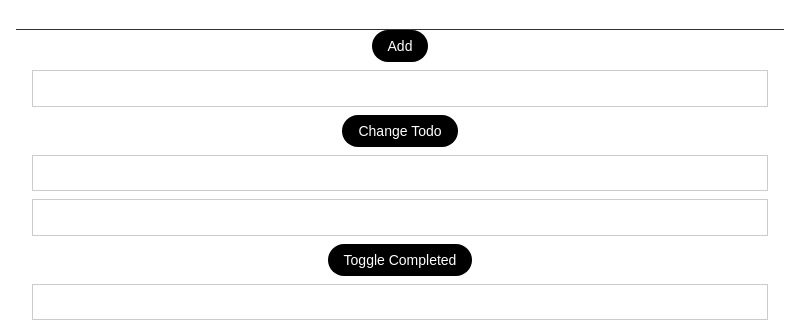
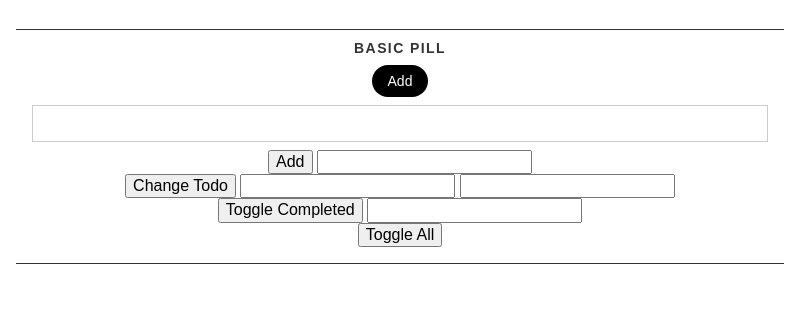
Before and after one commit to brian-cooney/Practical-JavaScript-Todo-list, a plain HTML site: page index.html in a window 1280 px wide. Shown: the part 156-478 px from the top of the page, without its empty margins (240-1039 px from the left). Drawn offline with nearby package versions, Linux system fonts and the light colour scheme.

Commit message:
Update index.html

```diff
--- a/index.html
+++ b/index.html
@@ -12,27 +12,43 @@
         <h2 class="mt2 mb0 f6 fw4 ttu tracked">Made with ES5 JavaScript</h2>
     <nav class="bt bb tc mw7 center mt4">
 
-
         <div class="ph3">
+  <h1 class="f6 fw6 ttu tracked">Basic pill</h1>
   <a class="f6 link dim br-pill ph3 pv2 mb2 dib white bg-black" onclick="handlers.addTodo()" href="#0">Add</a>
     <input id="addTodoInputText" class="input-reset ba b--black-20 pa2 mb2 db w-100" type="text" aria-describedby="name-desc">
 
-       <a class="f6 link dim br-pill ph3 pv2 mb2 dib white bg-black" onclick="handlers.changeTodo()" href="#0">Change Todo</a>
-            <input id="changeTodoInputPosition" class="input-reset ba b--black-20 pa2 mb2 db w-100" type="number" aria-describedby="name-desc">
-            <input id="changeTodoInputText" class="input-reset ba b--black-20 pa2 mb2 db w-100" type="text" aria-describedby="name-desc">
-
-       <a class="f6 link dim br-pill ph3 pv2 mb2 dib white bg-black" onclick="handlers.toggleCompleted()" href="#0">Toggle Completed</a>
-            <input id="toggleCompletedInputPosition" class="input-reset ba b--black-20 pa2 mb2 db w-100" type="text" aria-describedby="name-desc">
-
-       <a class="f6 link dim br-pill ph3 pv2 mb2 dib white bg-black" onclick="handlers.toggleAll()" href="#0">Toggle All</a>
-            <input id="addTodoInputText" class="input-reset ba b--black-20 pa2 mb2 db w-100" type="text" aria-describedby="name-desc">
 
 </div>
+
+
+        <div>
+            <button onclick="handlers.addTodo()">Add</button>
+            <input id="addTodoInputText" type="text">
+        </div>
+
+        <div>
+            <button onclick="handlers.changeTodo()">Change Todo</button>
+            <input id="changeTodoInputPosition" type="number">
+            <input id="changeTodoInputText" type="text">
+        </div>
+
+        <div>
+            <button onclick="handlers.toggleCompleted()">Toggle Completed</button>
+            <input id="toggleCompletedInputPosition" type="number">
+        </div>
+
+        <div>
+            <button onclick="handlers.toggleAll()">Toggle All</button>
+        </div>
+
+        <ul>
+        </ul>
 
   </nav>
 </header>
 
         <footer class="pv4 ph3 ph5-ns tc">
+
   <a class="link dim gray dib h2 w2 br-100 mr3 pa2 bg-near-white ba b--black-10" href="https://twitter.com/bcooneydub" title="">
     <svg data-icon="twitter" viewBox="0 0 32 32" style="fill:currentcolor">
       <title>twitter icon</title>
@@ -45,6 +61,7 @@
       <path d="M0 18 C0 12 3 10 3 9 C2.5 7 2.5 4 3 3 C6 3 9 5 10 6 C12 5 14 5 16 5 C18 5 20 5 22 6 C23 5 26 3 29 3 C29.5 4 29.5 7 29 9 C29 10 32 12 32 18 C32 25 30 30 16 30 C2 30 0 25 0 18 M3 20 C3 24 4 28 16 28 C28 28 29 24 29 20 C29 16 28 14 16 14 C4 14 3 16 3 20 M8 21 A1.5 2.5 0 0 0 13 21 A1.5 2.5 0 0 0 8 21 M24 21 A1.5 2.5 0 0 0 19 21 A1.5 2.5 0 0 0 24 21 z"></path>
     </svg>
   </a>
+
 </footer>
 
 
```
Lines whose indentation alone changed are shown as unchanged.
